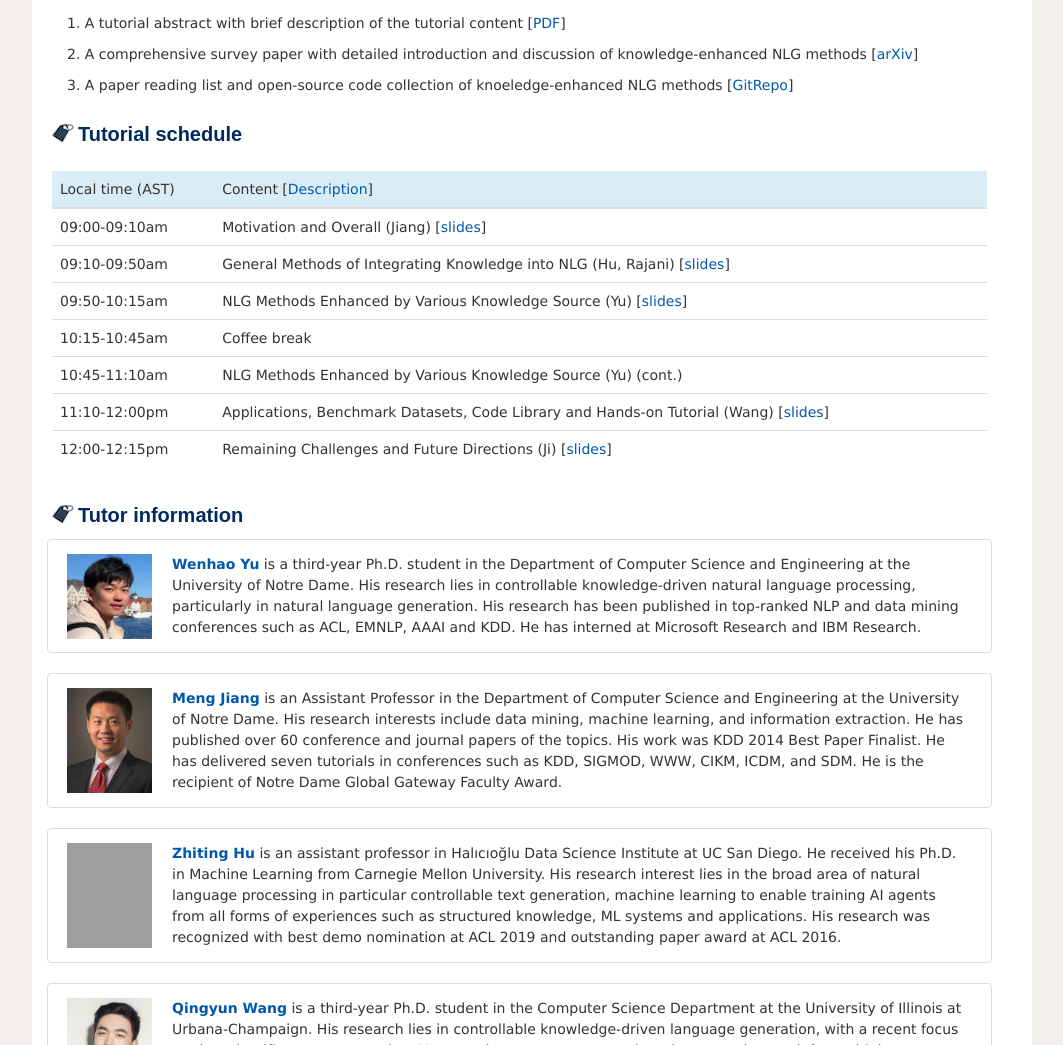
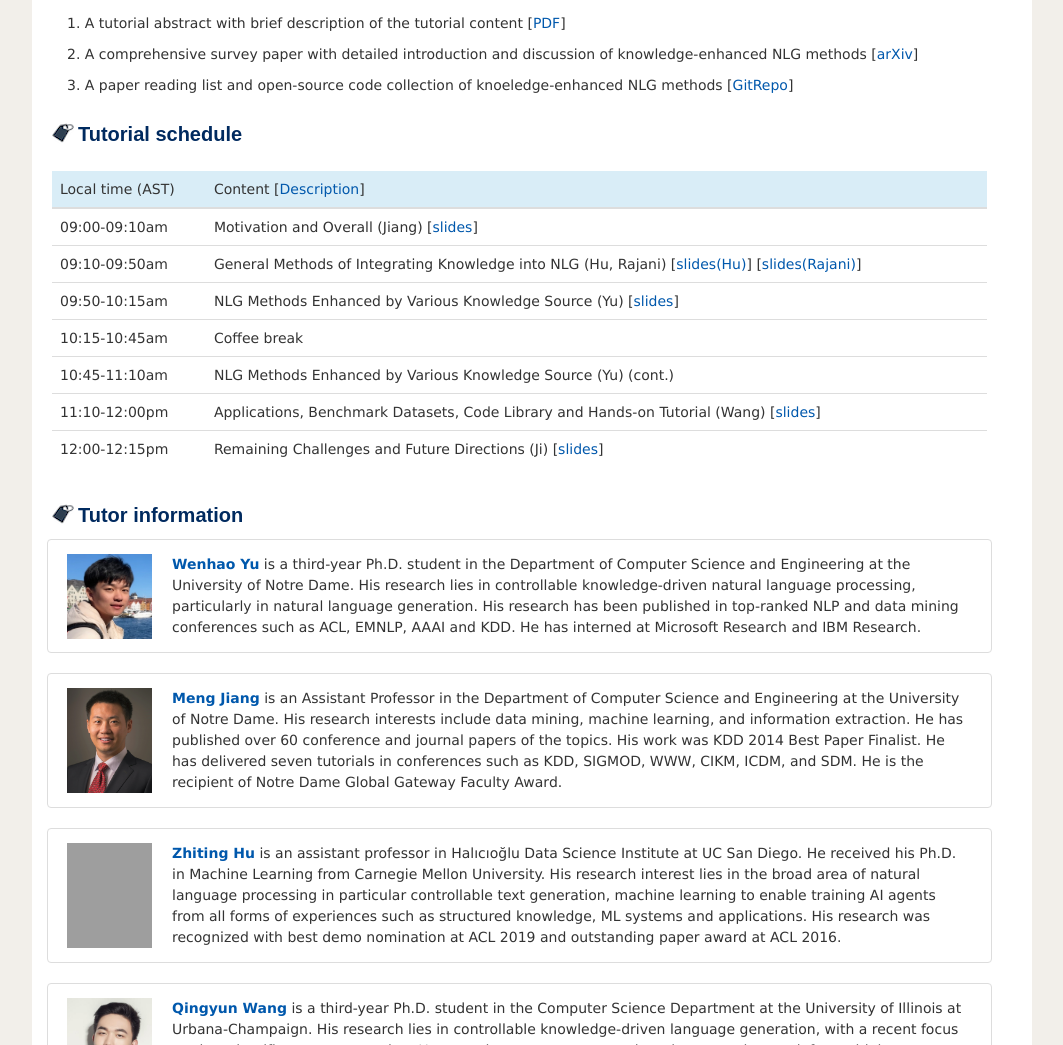
Before and after one commit to kenlg-tutorial/kenlg-tutorial.github.io, a plain HTML site: page index.html in a window 1280 px wide. Shown: the part 999-2044 px from the top of the page, without its empty margins (108-1171 px from the left). Drawn offline with nearby package versions, Linux system fonts and the light colour scheme; grey boxes are pictures that could not be loaded.

Commit message:
init commit

```diff
--- a/index.html
+++ b/index.html
@@ -138,15 +138,15 @@
 		<tbody>
 			<tr>
 				<td>09:00-09:10am</td>
-				<td>Motivation and Overall (Jiang) [<a href="files/abstract.pdf">slides</a>] </td>
+				<td>Motivation and Overall (Jiang) [<a href="tutorial/part1.pdf">slides</a>] </td>
 			</tr>
 			<tr>
 				<td>09:10-09:50am</td>
-				<td>General Methods of Integrating Knowledge into NLG (Hu, Rajani) [<a href="tutorial-kdd20-scikg/part1_shang.pdf">slides</a>] </td>
+				<td>General Methods of Integrating Knowledge into NLG (Hu, Rajani) [<a href="tutorial/part2.pdf">slides(Hu)</a>] [<a href="tutorial/part3.pdf">slides(Rajani)</a>] </td>
 			</tr>
 			<tr>
 				<td>09:50-10:15am</td>
-				<td>NLG Methods Enhanced by Various Knowledge Source (Yu) [<a href="tutorial-kdd20-scikg/part1_shang.pdf">slides</a>] </td>
+				<td>NLG Methods Enhanced by Various Knowledge Source (Yu) [<a href="tutorial/part4.pdf">slides</a>] </td>
 			</tr>
 			<tr>
 				<td>10:15-10:45am</td>
@@ -158,11 +158,11 @@
 			</tr>
                         <tr>
 				<td>11:10-12:00pm</td>
-				<td>Applications, Benchmark Datasets, Code Library and Hands-on Tutorial (Wang) [<a href="tutorial-kdd20-scikg/part1_shang.pdf">slides</a>] </td>
+				<td>Applications, Benchmark Datasets, Code Library and Hands-on Tutorial (Wang) [<a href="ttutorial/part5.pdf">slides</a>] </td>
 			</tr>
 			<tr>
 				<td>12:00-12:15pm</td>
-				<td>Remaining Challenges and Future Directions (Ji) [<a href="tutorial-kdd20-scikg/part1_shang.pdf">slides</a>] </td>
+				<td>Remaining Challenges and Future Directions (Ji) [<a href="tutorial/part6.pdf">slides</a>] </td>
 			</tr>
 		</tbody>
 	</table>
```
Also changed, not shown: 6 other files.
